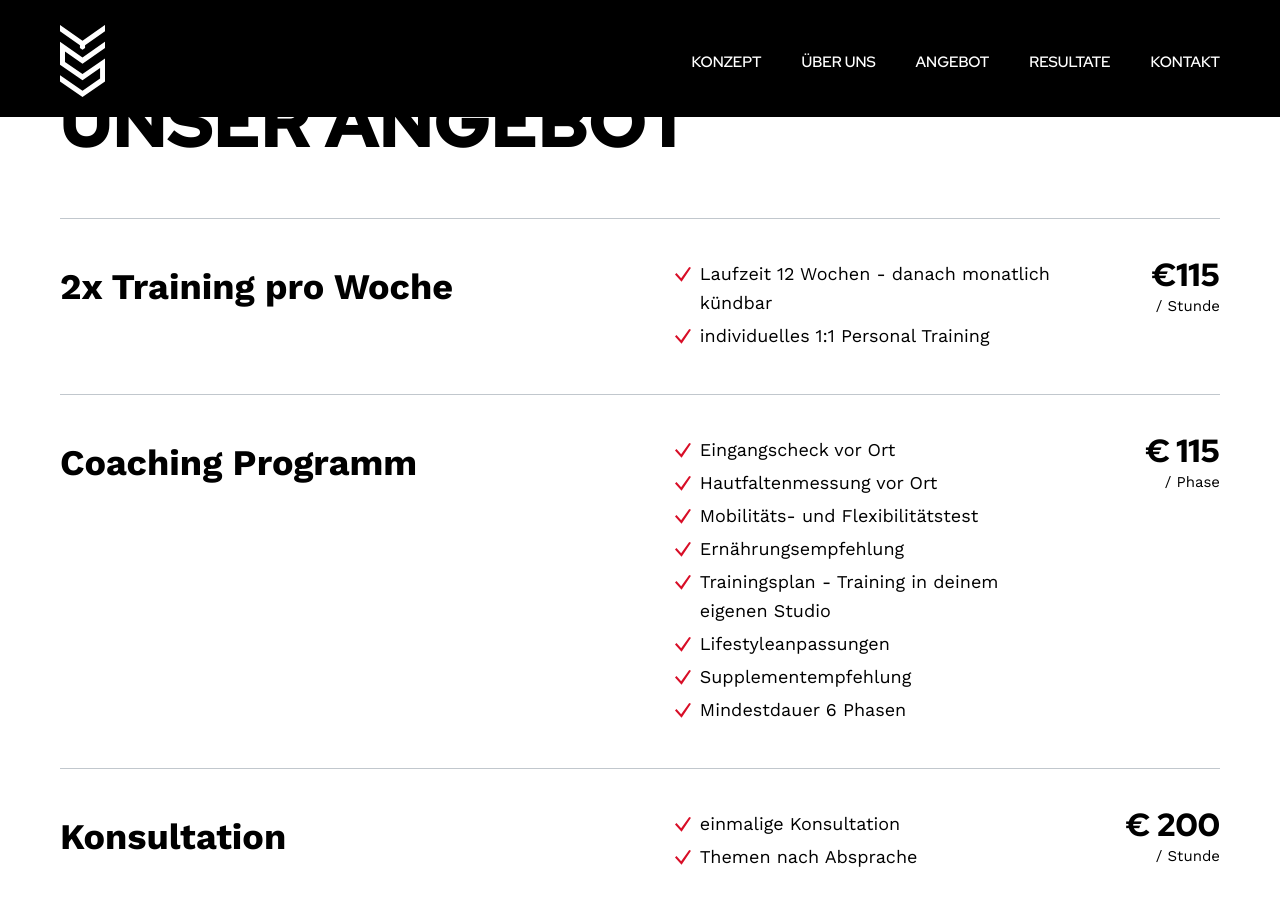
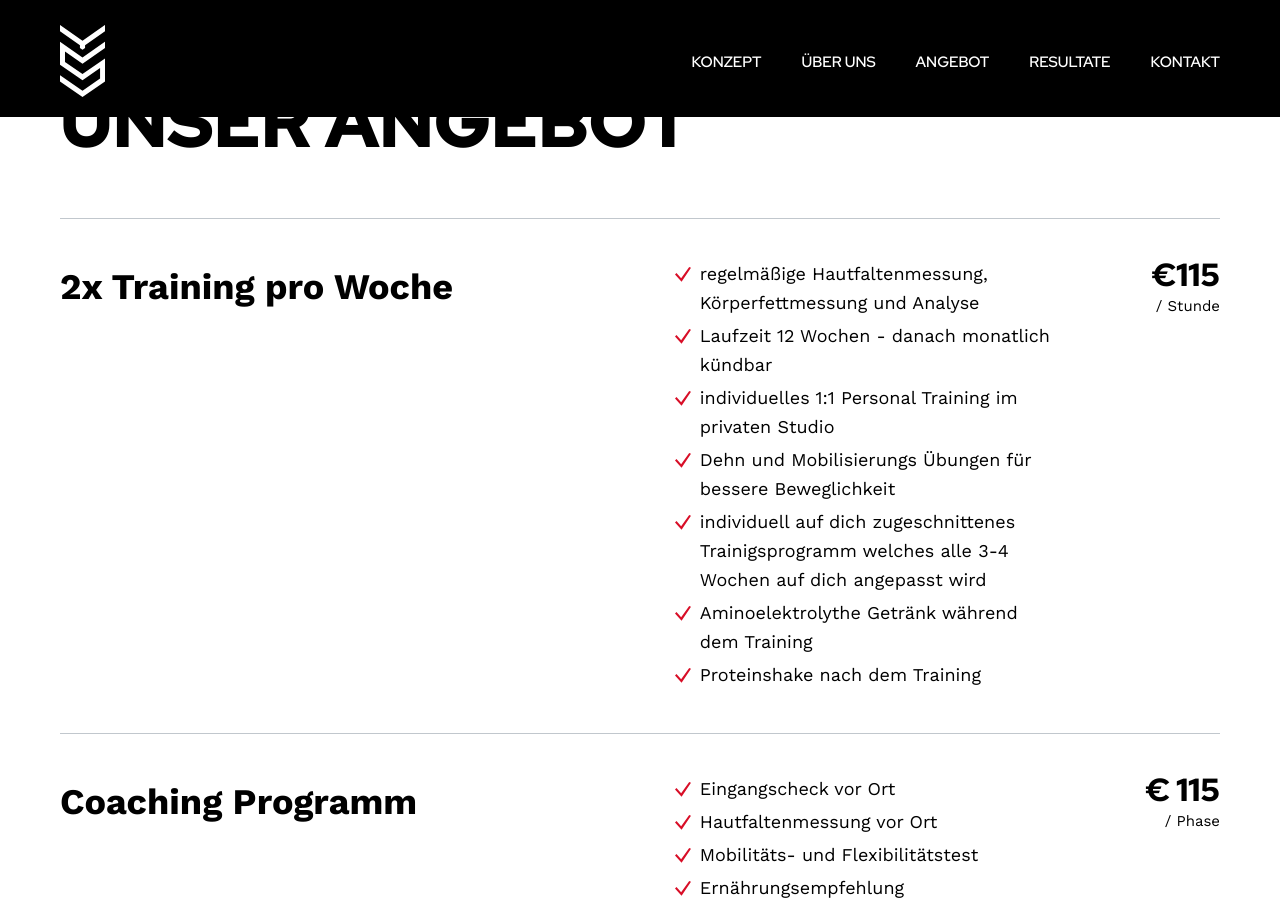
Before and after one commit to yspt-de/www, a Jekyll site: the page built from index.markdown, in a window 1280 px wide and 900 px high, scrolled down 3182 px. Built offline with Jekyll 4.4.1, drawn with Linux system fonts in a browser that asks for light colours.

Commit message:
Update from Forestry.io Yusuf Shafiq updated index.markdown

```diff
--- a/index.markdown
+++ b/index.markdown
@@ -46,8 +46,14 @@ services:
   price: "€115"
   price-einheit: Stunde
   usps:
+  - regelmäßige Hautfaltenmessung, Körperfettmessung und Analyse
   - Laufzeit 12 Wochen - danach monatlich kündbar
-  - individuelles 1:1 Personal Training
+  - individuelles 1:1 Personal Training im privaten Studio
+  - Dehn und Mobilisierungs Übungen für bessere Beweglichkeit
+  - individuell auf dich zugeschnittenes Trainigsprogramm welches alle 3-4 Wochen
+    auf dich angepasst wird
+  - Aminoelektrolythe Getränk während dem Training
+  - Proteinshake nach dem Training
 - title: Coaching Programm
   price: "€ 115"
   price-einheit: Phase
```
